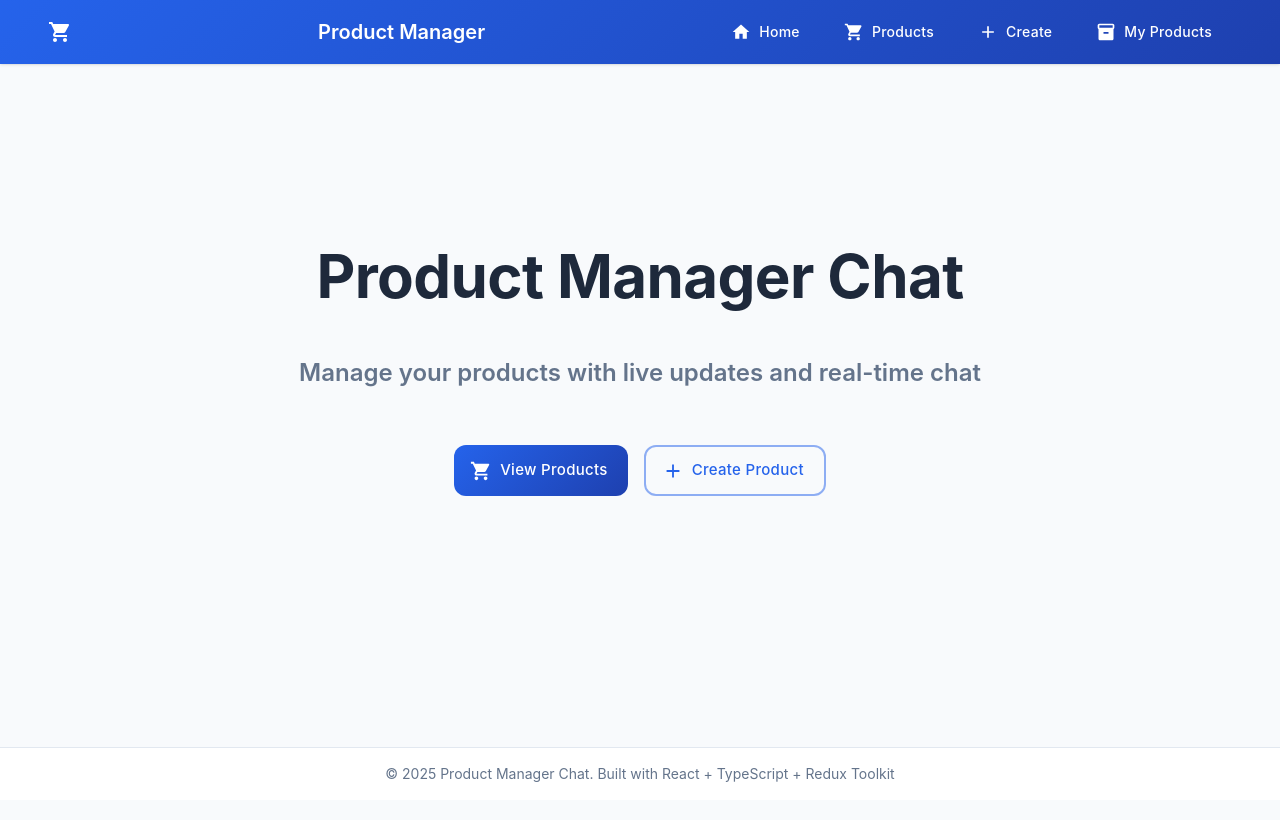
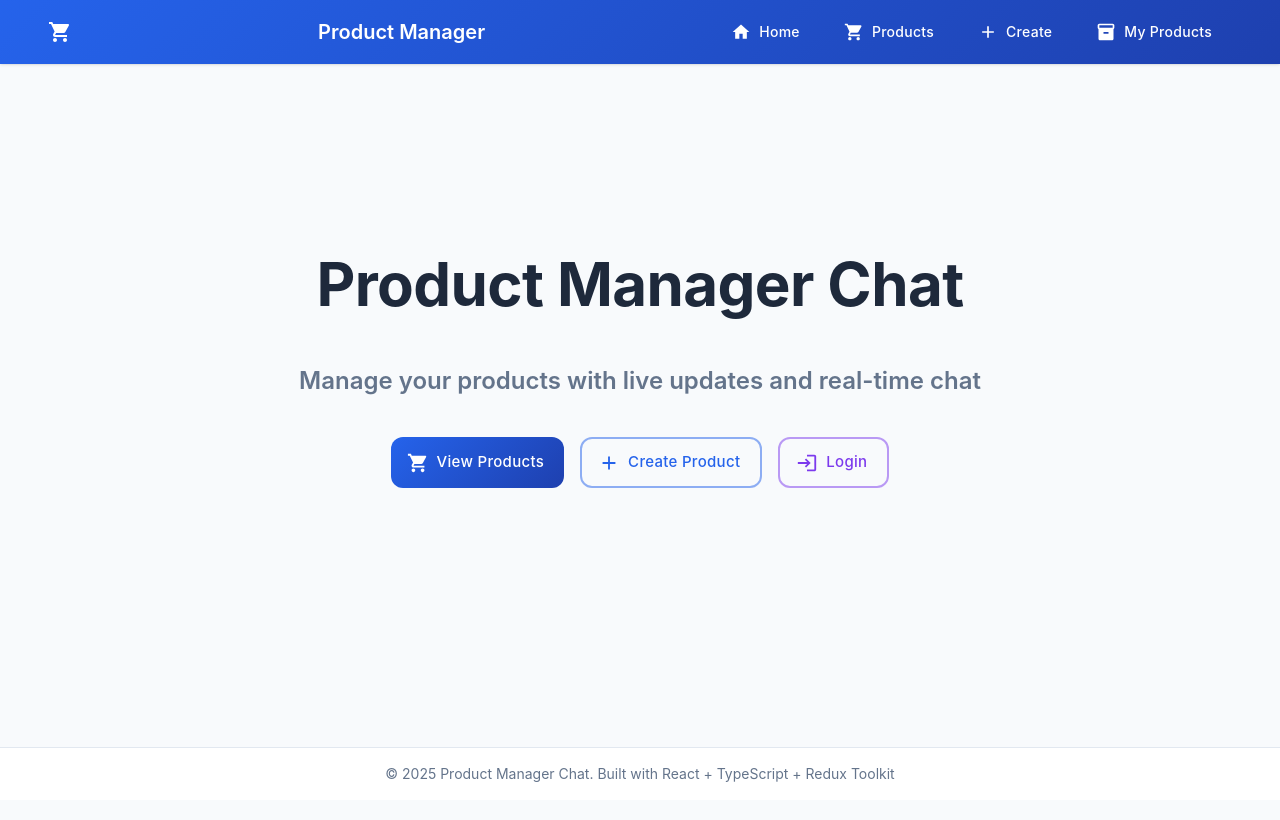
Before and after one commit to DmitriyHrushko/reactChat, a React (Vite) app: page / in a window 1280 px wide. Shown: the top 820 px of the page. Built offline with nearby package versions, Linux system fonts and the light colour scheme.

Commit message:
🚧 add isAuthenticated and username

```diff
--- a/src/pages/HomePage.tsx
+++ b/src/pages/HomePage.tsx
@@ -1,9 +1,13 @@
-import { Typography, Button, Container, Box } from '@mui/material';
+import { Typography, Button, Container, Box, Alert } from '@mui/material';
 import { useNavigate } from 'react-router-dom';
-import { Add, ShoppingCart } from '@mui/icons-material';
+import { Add, ShoppingCart, Login } from '@mui/icons-material';
+import { useAppSelector } from '../app/hooks';
+import { selectIsAuthenticated, selectUsername } from '../features/auth/authSlice';
 
 export const HomePage = () => {
 	const navigate = useNavigate();
+	const isAuthenticated = useAppSelector(selectIsAuthenticated);
+	const username = useAppSelector(selectUsername);
 
 	return (
 		<Container maxWidth='md'>
@@ -18,10 +22,16 @@ export const HomePage = () => {
 					gap: 3,
 				}}
 			>
+				{isAuthenticated && username && (
+					<Alert severity='success' sx={{ width: '100%' }}>
+						Welcome back, <strong>{username}</strong>!
+					</Alert>
+				)}
+
 				<Typography variant='h2' component='h1' gutterBottom>
 					Product Manager Chat
 				</Typography>
-				<Typography variant='h5' color='text.secondary' paragraph>
+				<Typography variant='h5' color='text.secondary'>
 					Manage your products with live updates and real-time chat
 				</Typography>
 
@@ -38,6 +48,18 @@ export const HomePage = () => {
 					<Button variant='outlined' size='large' startIcon={<Add />} onClick={() => navigate('/products/create')}>
 						Create Product
 					</Button>
+
+					{!isAuthenticated && (
+						<Button
+							variant='outlined'
+							size='large'
+							color='secondary'
+							startIcon={<Login />}
+							onClick={() => navigate('/login')}
+						>
+							Login
+						</Button>
+					)}
 				</Box>
 			</Box>
 		</Container>
```
